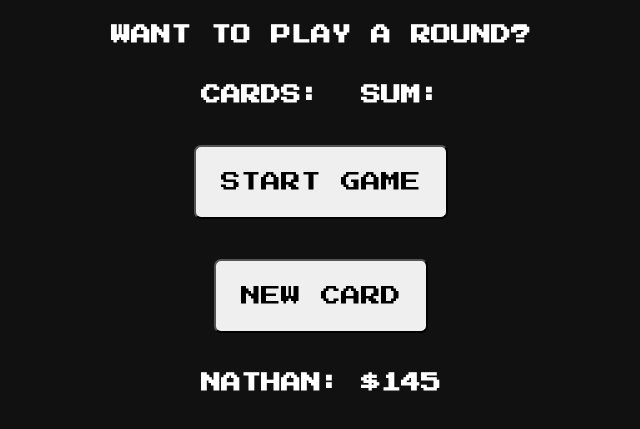
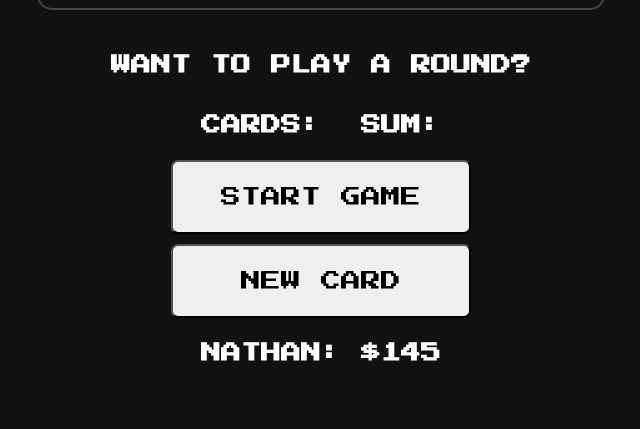
Before and after one commit to theycallmezu/Blackjack-Game_Project02, a plain HTML site: page index.html in a window 1280 px wide. Shown: the part 283-712 px from the top of the page, without its empty margins (319-959 px from the left). Drawn offline with Linux system fonts and the light colour scheme.

Commit message:
Add files via upload

```diff
--- a/index.css
+++ b/index.css
@@ -93,12 +93,13 @@ p {
     font-size: 20px;
     font-family: 'Press Start 2P', cursive;
     padding: 25px;
-    margin: 20 auto;
+    margin: 5 auto;
     border-radius: 7px;
     cursor: pointer;
+    width:300px;
 
 
-  }
+}
 
   /*
 border: 3px solid green;
```
